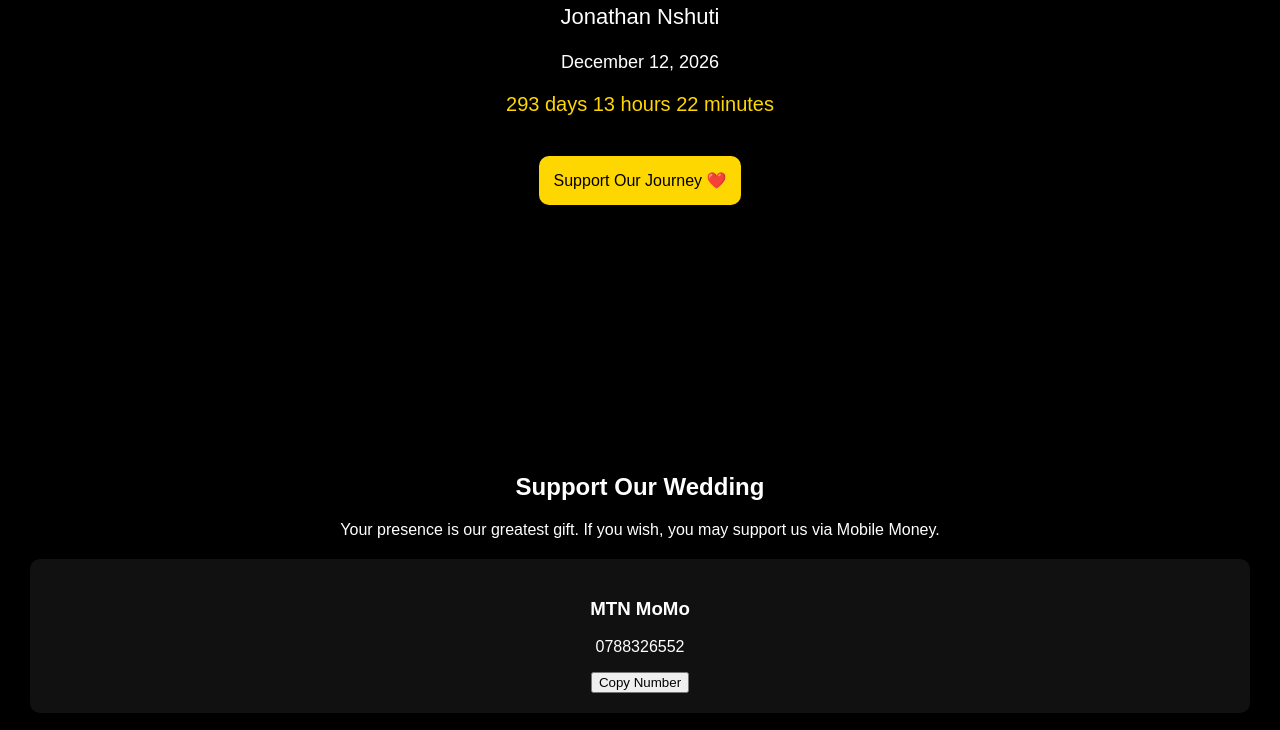
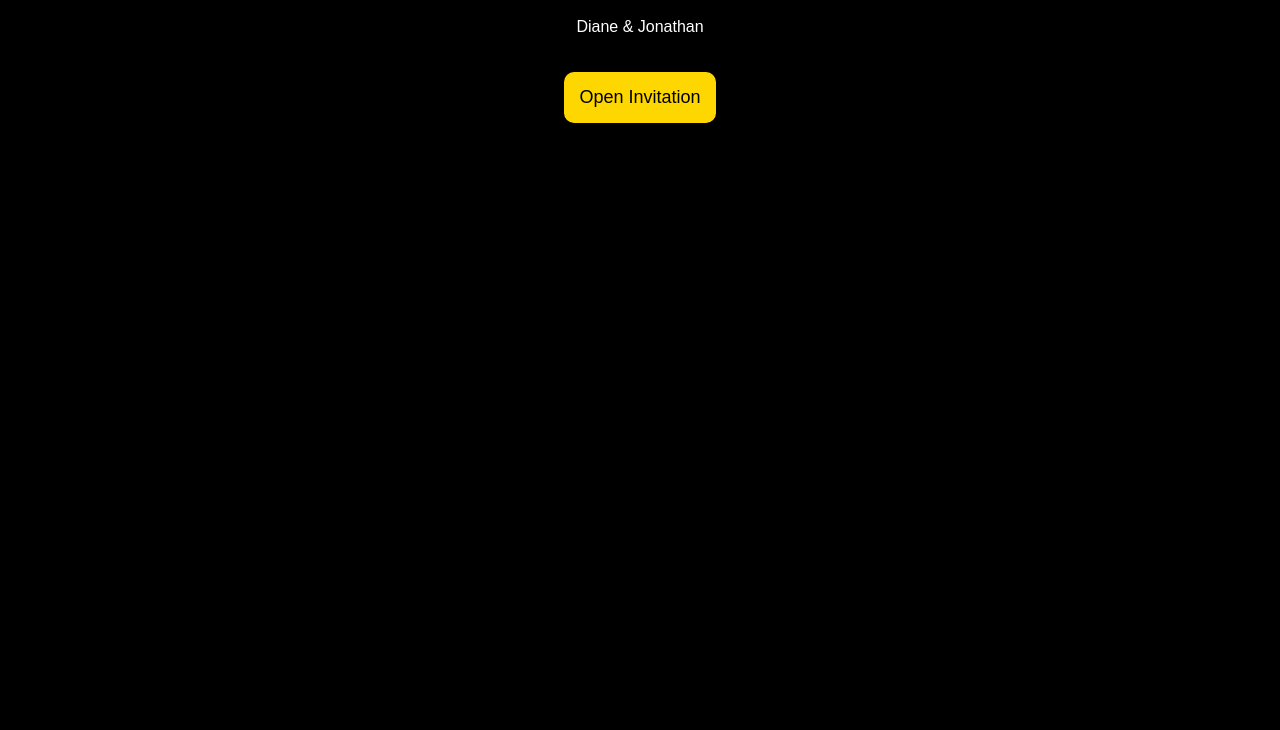
Before and after one commit to dkabatesi/dianathan, a plain HTML site: page index.html in a window 1280 px wide. Shown: the part 377-1107 px from the top of the page. After the commit the page ends 800 px from the top, so only its background shows below. Drawn offline with Linux system fonts and the light colour scheme.

Commit message:
Added opening screen

```diff
--- a/index.html
+++ b/index.html
@@ -13,49 +13,51 @@
 
 <body>
 
-<!-- HERO SECTION -->
 
-<section class="hero">
+<!-- OPENING SCREEN -->
 
-<div class="overlay">
+<div class="opening" id="opening">
 
-<h1 class="title">Dianathan</h1>
+<h1>Dianathan</h1>
 
-<p class="names">
-Diane Kamikazi <br> & <br> Jonathan Nshuti
-</p>
+<p>Diane & Jonathan</p>
 
-<p class="date">
-December 12, 2026
-</p>
-
-<p id="countdown" class="countdown"></p>
-
-<button class="btn" onclick="scrollToSupport()">
-Support Our Journey ❤️
+<button onclick="openInvitation()">
+Open Invitation
 </button>
 
 </div>
 
+
+
+<!-- MAIN CONTENT -->
+
+<div id="main" class="hidden">
+
+
+<section class="hero">
+
+<h1>Dianathan</h1>
+
+<p>Diane Kamikazi & Jonathan Nshuti</p>
+
+<p>December 12, 2026</p>
+
+<p id="countdown"></p>
+
 </section>
 
 
-<!-- SUPPORT SECTION -->
 
 <section class="support">
 
 <h2>Support Our Wedding</h2>
 
-<p>
-Your presence is our greatest gift.
-If you wish, you may support us via Mobile Money.
-</p>
-
-<div class="momo-box">
+<div class="momo">
 
 <h3>MTN MoMo</h3>
 
-<p id="mtn">0788326552</p>
+<p>0788326552</p>
 
 <button onclick="copyNumber('0788326552')">
 Copy Number
@@ -64,11 +66,11 @@ Copy Number
 </div>
 
 
-<div class="momo-box">
+<div class="momo">
 
 <h3>Airtel Money</h3>
 
-<p id="airtel">0780798374</p>
+<p>0780798374</p>
 
 <button onclick="copyNumber('0780798374')">
 Copy Number
@@ -79,8 +81,11 @@ Copy Number
 </section>
 
 
+</div>
+
+
+
 <script src="script.js"></script>
 
 </body>
-
 </html>
--- a/script.js
+++ b/script.js
@@ -1,44 +1,35 @@
-// COUNTDOWN
+function openInvitation(){
 
-var weddingDate = new Date("December 12, 2026 00:00:00").getTime();
+document.getElementById("opening").style.display="none";
 
-var timer = setInterval(function(){
+document.getElementById("main").style.display="block";
+
+}
+
+
+
+function copyNumber(number){
+
+navigator.clipboard.writeText(number);
+
+alert("Number copied");
+
+}
+
+
+
+var weddingDate = new Date("December 12, 2026").getTime();
+
+
+setInterval(function(){
 
 var now = new Date().getTime();
 
 var distance = weddingDate - now;
 
-var days = Math.floor(distance / (1000*60*60*24));
-
-var hours = Math.floor((distance % (1000*60*60*24)) / (1000*60*60));
-
-var minutes = Math.floor((distance % (1000*60*60)) / (1000*60));
+var days = Math.floor(distance/(1000*60*60*24));
 
 document.getElementById("countdown").innerHTML =
-days + " days " + hours + " hours " + minutes + " minutes";
+days + " days remaining";
 
 },1000);
-
-
-// COPY NUMBER
-
-function copyNumber(number){
-
-navigator.clipboard.writeText(number);
-
-alert("Number copied successfully!");
-
-}
-
-
-// SCROLL
-
-function scrollToSupport(){
-
-document.querySelector(".support").scrollIntoView({
-
-behavior: "smooth"
-
-});
-
-}
--- a/style.css
+++ b/style.css
@@ -1,106 +1,70 @@
 body {
 
-margin: 0;
-font-family: Arial, sans-serif;
-background: black;
-color: white;
+margin:0;
+font-family: Arial;
+background:black;
+color:white;
+text-align:center;
 
 }
 
-.hero {
 
-height: 100vh;
+.opening {
 
-background: url("images/bg.jpg");
-
-background-size: cover;
-
-background-position: center;
-
-display: flex;
-
-justify-content: center;
-
-align-items: center;
-
-text-align: center;
+height:100vh;
+display:flex;
+flex-direction:column;
+justify-content:center;
+align-items:center;
 
 }
 
-.overlay {
 
-background: rgba(0,0,0,0.6);
+button {
 
-padding: 20px;
-
-border-radius: 10px;
+padding:15px;
+margin-top:20px;
+font-size:18px;
+border-radius:10px;
+border:none;
+background:gold;
 
 }
 
-.title {
 
-font-size: 40px;
+.hidden {
+
+display:none;
 
 }
 
-.names {
 
-font-size: 22px;
+.hero {
+
+height:100vh;
+display:flex;
+flex-direction:column;
+justify-content:center;
+
+background:url("images/bg.jpg");
+
+background-size:cover;
 
 }
 
-.date {
 
-margin-top: 10px;
+.support {
 
-font-size: 18px;
+padding:30px;
 
 }
 
-.countdown {
 
-margin-top: 20px;
+.momo {
 
-font-size: 20px;
-
-color: gold;
+background:#111;
+padding:20px;
+margin-top:20px;
+border-radius:10px;
 
 }
-
-.btn {
-
-margin-top: 20px;
-
-padding: 15px;
-
-border: none;
-
-border-radius: 10px;
-
-background: gold;
-
-color: black;
-
-font-size: 16px;
-
-}
-
-.support {
-
-padding: 30px;
-
-text-align: center;
-
-}
-
-.momo-box {
-
-margin-top: 20px;
-
-padding: 20px;
-
-background: #111;
-
-border-radius: 10px;
-
-}
```
